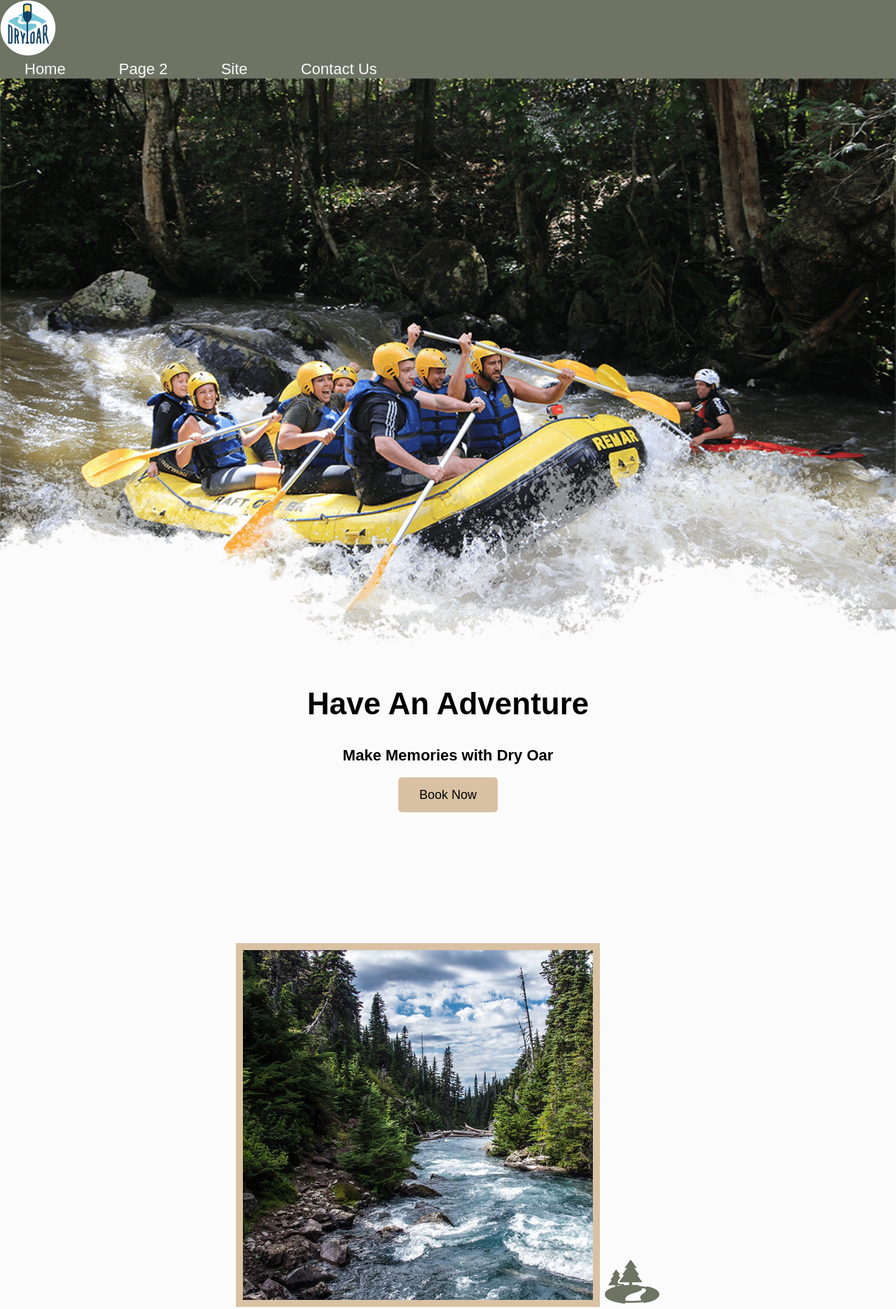
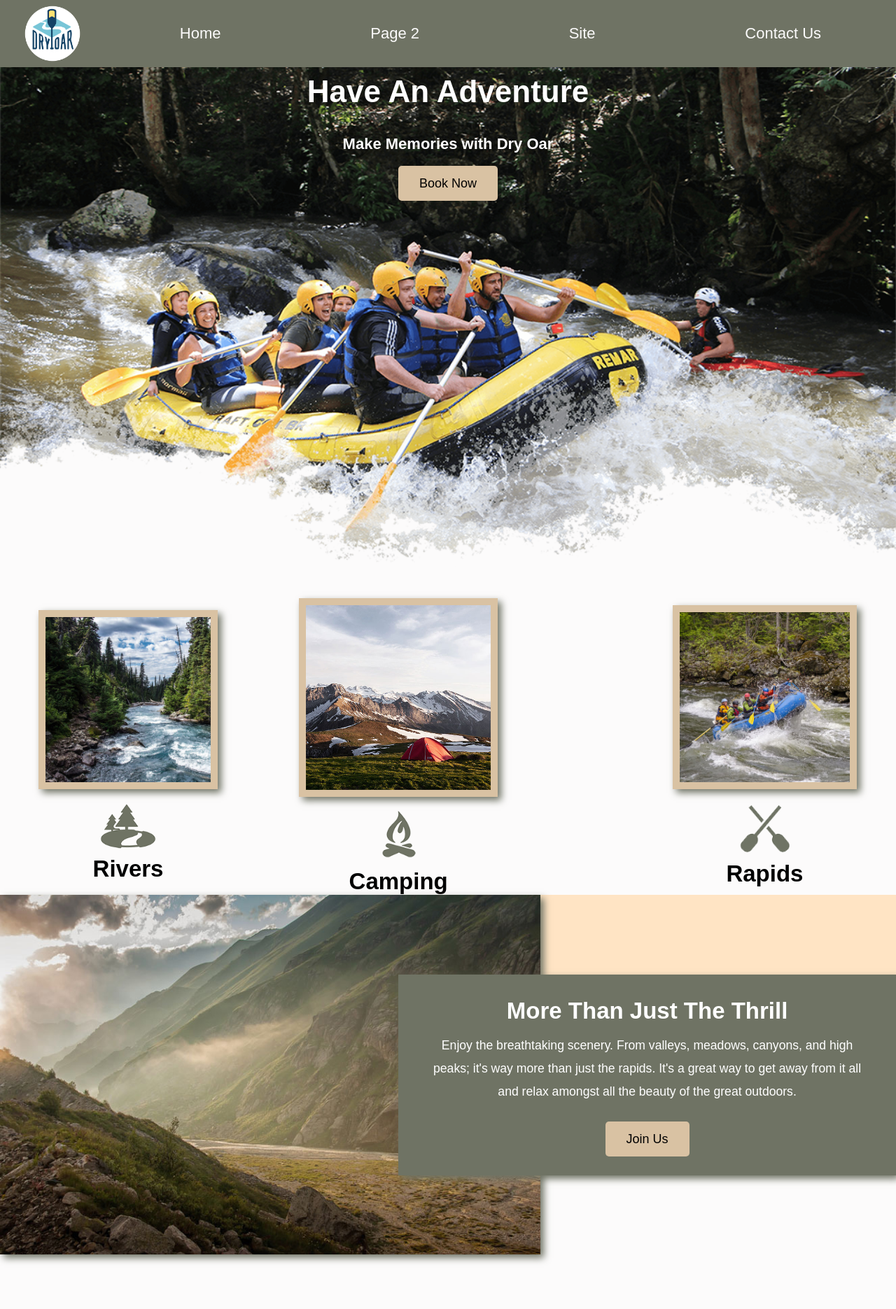
Before and after one commit to SamuelReyes6671/WWD130, a plain HTML site: page wwr/samuelreyes6671/wwr/samuelreyes6671/index.html in a window 1280 px wide. Shown: the top 1871 px of the page at 70% size. Drawn offline with Linux system fonts and the light colour scheme.

Commit message:
new changes

```diff
--- a/wwr/samuelreyes6671/wwr/samuelreyes6671/styles/style.css
+++ b/wwr/samuelreyes6671/wwr/samuelreyes6671/styles/style.css
@@ -8,9 +8,14 @@ nav a{
 }
 #hero-msg h1, #hero-msg h4{
     text-align: center;
+
+}
+.home-grid{
+    display: grid;
+
 }
 .home-title{
-    color:black;
+    color: white ;
     margin-top: 10px;
 }
 h4{
@@ -27,10 +32,7 @@ main section{
     max-width: 1600px;
     margin: 0 auto;
   }
-#background {
-    height: 300px;
-    background-color:bisque
-}
+
 body {
     background-color: #fcfbfb;
     font-family: Arial, sans-serif;
@@ -44,10 +46,17 @@ h2 {
 header{
     background-color:#6f7364;
     color: #d9c2a3;
+    display: grid;
+    grid-template-columns: 150px auto;
+
 }
 nav a:hover{
     background-color:white;
     color:black
+}
+nav {
+    display: flex;
+    justify-content: space-around;
 }
 .book, .join{
     background-color: #d9c2a3;
@@ -66,17 +75,22 @@ nav a:hover{
     color:white;
     font-family: 'Rock Salt', sans-serif;
 }
+
 .msg p{
     color:white;
     padding-bottom: 15px;
     font-size: .8em;
 }
-footer{
-    background-color:burlywood;
-    color:black;
+
+footer {
+    background-color: #6f7364;
     padding: 25px 50px;
     margin-top: 200px;
+    display: flex;
+    justify-content: space-around;
+    align-items: center;
 }
+
 footer p {
     font-size: 1.2em;
 }
@@ -93,9 +107,7 @@ footer a:hover{
 .logo, .icon {
     width: 80px;
   }
-#hero-img {
-    width: 100%;
-  }
+
 .home-title {
     font-family: 'Rock Salt', 'Bradley Hand', sans-serif;
     font-size: 2em;
@@ -117,13 +129,122 @@ footer .social img {
 }
 #logo_link{
     padding-top: 5px;
+    justify-self: center;
+    align-self: center;
+
 }
 .rivers-card, .camping-card, .rapids-card{
-    margin: 200px 0;
+   width: 70%;
+   justify-self: center;
+   align-self: center;
 }
 .card-img {
     border: 10px solid #d9c2a3;
+    transition: transform .5s;
+    box-shadow: 5px 5px 10px #6f7364;
+
 }
 main section img {
     box-sizing: border-box;
 }
+#hero {
+    display: grid;
+    grid-template-columns: 1fr 3fr 1fr;
+    margin-top: -100px;
+}
+#hero-box {
+    grid-column: 1/4;
+    grid-row: 1/3;
+    z-index: -1;
+}
+#hero-img {
+    width: 100%;
+  }
+#hero-msg h4 {
+    color: white;
+}
+#hero-msg {
+    grid-column: 2/3;
+    grid-row: 1/2;
+    margin-top: 100px;
+}
+.card-img, .mountains {
+    width: 100%;
+}
+.card-img:hover {
+    opacity: .6;
+    transform: scale(1.1);
+}
+.rivers-card{
+    grid-column: 2/4;
+    grid-row: 2/3;
+}
+
+.camping-card{
+    grid-column: 5/7;
+    grid-row: 2/3;
+}
+.rapids-card{
+    grid-column: 8/10;
+    grid-row: 2/3;
+}
+#background {
+    height: 300px;
+    background-color:bisque;
+    grid-column: 1/11;
+    grid-row: 4/9;
+}
+.mountains {
+    width: 100%;
+    grid-column: 2/7;
+    grid-row: 5/8;
+    box-shadow: 5px 5px 10px #6f7364;
+}
+.msg {
+    background-color: #6f7364;
+    padding: 35px;
+    grid-column: 6/10;
+    grid-row: 6/7;
+    box-shadow: 5px 5px 10px #6f7364;
+}
+@media screen and (max-width: 900px) {
+    #hero, .home-grid {
+        display: block;
+        height: auto;
+    }
+    nav, footer {
+        flex-direction: column;
+    }
+    nav a {
+        display: block;
+        padding: 15px;
+    }
+    #hero {
+        margin-top: 0;
+    }
+    #hero-msg {
+        margin-top: 0;
+    }
+    #hero-msg h4 {
+        display: none;
+    }
+    .home-title {
+        font-size: 25px;
+        color: #6f7364;
+    }
+    .rivers-card, .camping-card, .rapids-card {
+        margin: 50px auto;
+        width: 60%;
+    }
+    #background {
+        display: none;
+    }
+    .mountains, .msg {
+        width: 80%;
+        display: block;
+        margin: 0 auto;
+    }
+    footer {
+        margin-top: 25px;
+    }
+}
```
Also changed, not shown: wwr/samuelreyes6671/wwr/samuelreyes6671/index.html (+0 -1 lines).
